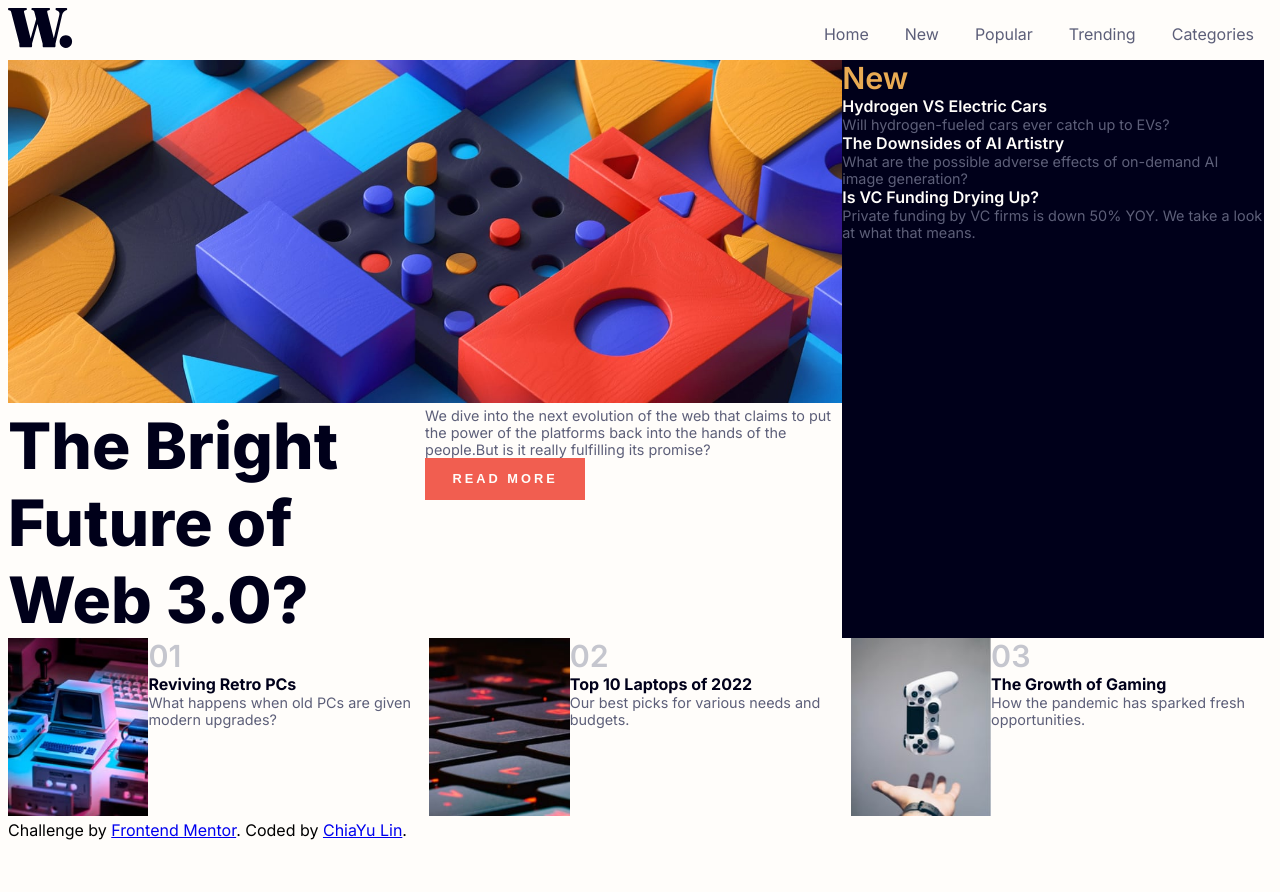
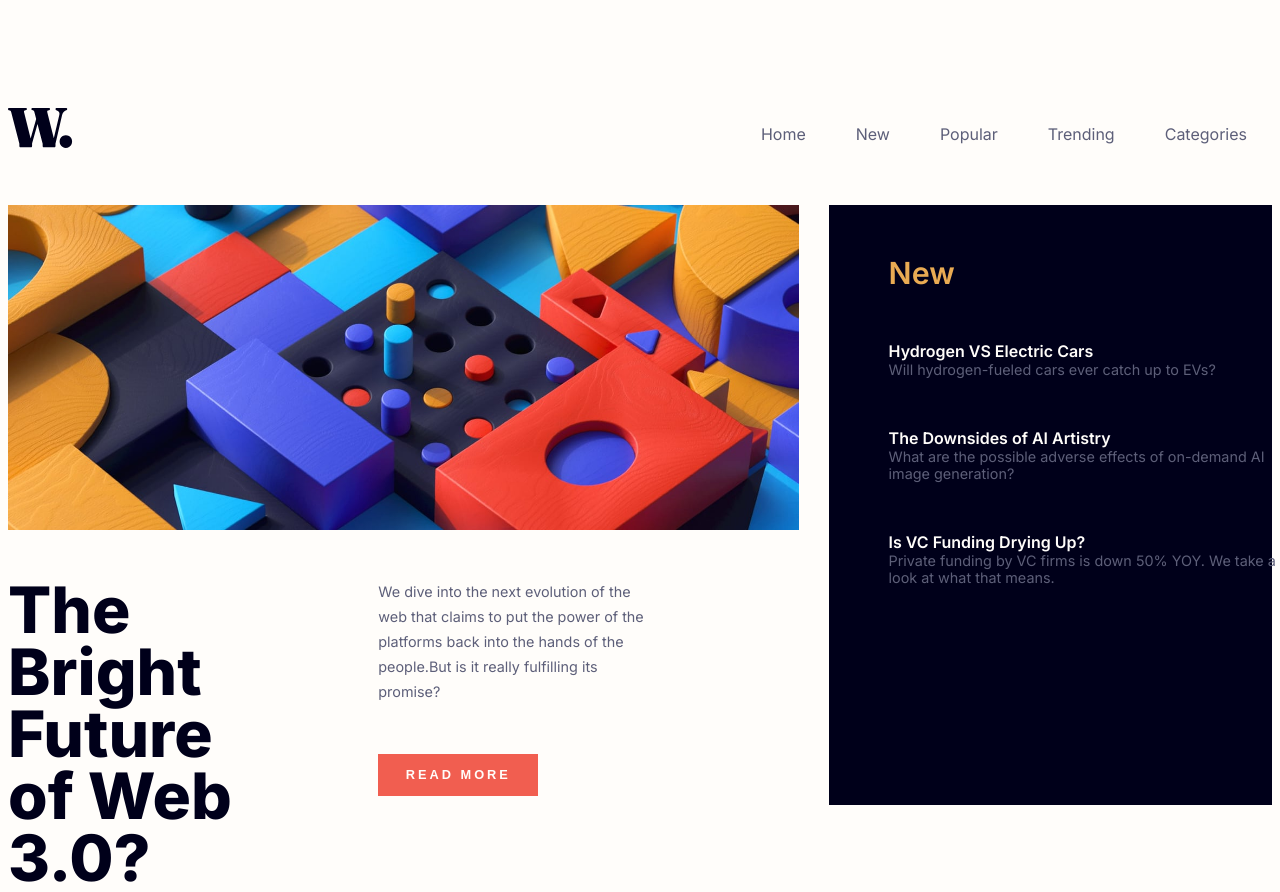
Before and after one commit to cyulin17/frontend-challenge-news, a website: page index.html in a window 1280 px wide. Shown: the top 892 px of the page. Before the commit the page ends 848 px from the top, so only its background shows below. Drawn offline with Linux system fonts and the light colour scheme.

Commit message:
Working on margin and padding.

```diff
--- a/css/layout.css
+++ b/css/layout.css
@@ -1,5 +1,6 @@
 .row {
   display: flex;
+  margin-bottom: 45px;
 }
 
 .column-full {
--- a/css/styles.css
+++ b/css/styles.css
@@ -22,6 +22,7 @@ img {
 .nav-bar {
   display: flex;
   justify-content: space-between;
+  margin-top: 100px;
 }
 
 .nav-list {
@@ -30,16 +31,27 @@ img {
 }
 
 .nav-list > li {
-  margin: 0 18px;
+  margin: 0 25px;
 }
 
 .nav-list > li:hover {
   color: hsl(5deg, 85%, 63%);
 }
 
+.web-image {
+  margin-right: 30px;
+}
+
 .new-section {
+  width: 400px;
+  height: 600px;
   color: hsl(36deg, 100%, 99%);
   background-color: hsl(240deg, 100%, 5%);
+  padding-left: 50px;
+}
+
+.new-section > div {
+  margin: 50px 10px;
 }
 
 .small {
@@ -112,3 +124,26 @@ img {
 .button:hover {
   background-color: hsl(240deg, 100%, 5%);
 }
+
+.title {
+  padding-right: 50px;
+  line-height: 62px;
+}
+
+.subrow {
+  margin-top: 45px;
+}
+
+.content {
+  line-height: 25px;
+}
+
+.article-box {
+  margin-right: 120px;
+  margin-left: 40px;
+  padding-right: 50px;
+}
+
+.button-box {
+  margin-top: 50px;
+}
--- a/index.html
+++ b/index.html
@@ -37,13 +37,13 @@
     <div class="row">
       <div class="column-two-thirds">
         <div class="web-image"><img src="./assets/images/image-web-3-desktop.jpg" alt="image"></div>
-        <div class="column-full row">
+        <div class="column-full row subrow">
           <div class="column-half very-dark-blue x-large extra-bold title">
             <div>The Bright Future of Web 3.0?</div>
           </div>
-          <div class="column-half">
-            <div class="column-full dark-grayish-blue small">We dive into the next evolution of the web that claims to put the power of the platforms back into the hands of the people.But is it really fulfilling its promise?</div>
-            <div class="colum-full">
+          <div class="column-half article-box">
+            <div class="column-full dark-grayish-blue small content">We dive into the next evolution of the web that claims to put the power of the platforms back into the hands of the people.But is it really fulfilling its promise?</div>
+            <div class="colum-full button-box">
               <button class="button white">READ MORE</button>
             </div>
           </div>
```
